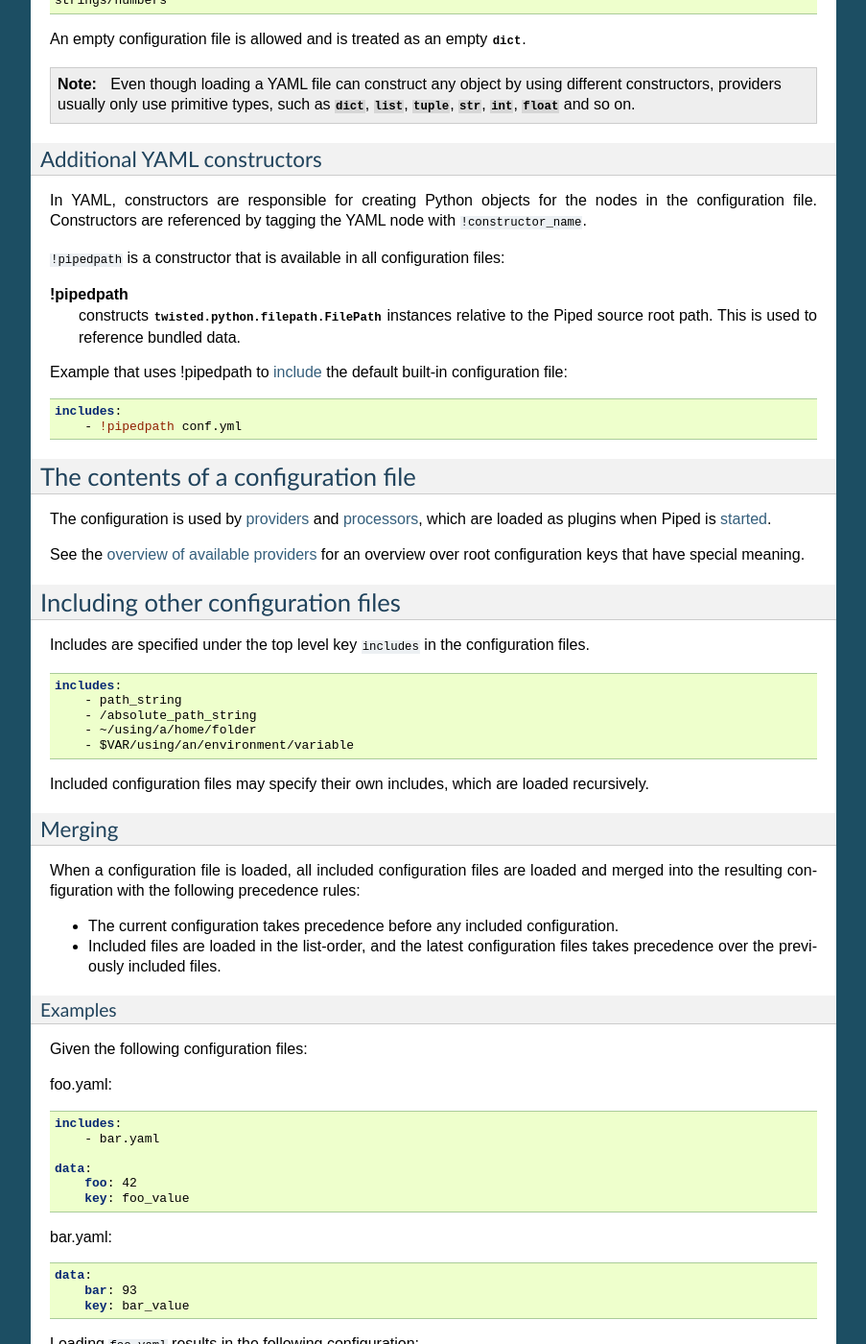
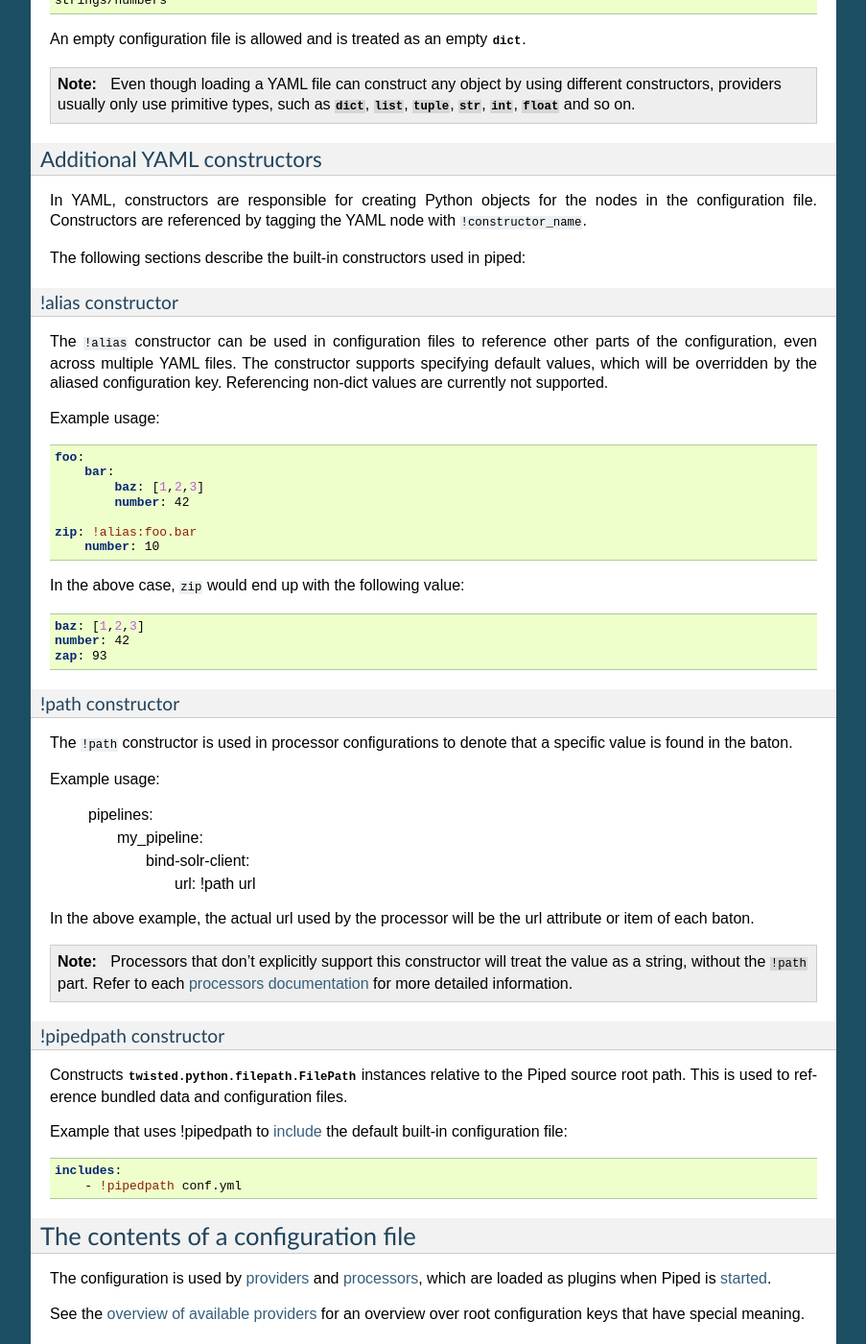
Before and after one commit to foundit/Piped, a Sphinx documentation site: the page built from doc/topic/configuration.rst, in a window 1280 px wide and 1400 px high, scrolled down 654 px. Shown: the whole window at 96% size, without its empty margins (198-1101 px from the left). Built offline with Sphinx 7.4.7, drawn with Linux system fonts in a browser that asks for light colours; some of the changed text lies outside the part shown.

Commit message:
improve the documentation of the yaml constructors

```diff
--- a/doc/topic/configuration.rst
+++ b/doc/topic/configuration.rst
@@ -51,17 +51,75 @@ In YAML, constructors are responsible for creating Python objects for the nodes
 in the configuration file. Constructors are referenced by tagging the YAML node
 with ``!constructor_name``.
 
-``!pipedpath`` is a constructor that is available in all configuration files:
+The following sections describe the built-in constructors used in piped:
 
-**!pipedpath**
-    constructs :class:`twisted.python.filepath.FilePath` instances relative to the
-    Piped source root path. This is used to reference bundled data.
 
-Example that uses !pipedpath to :ref:`include <topic-configuration-includes>` the default built-in configuration file::
+.. _alias-constructor:
+
+!alias constructor
+""""""""""""""""""
+
+The ``!alias`` constructor can be used in configuration files to reference other parts of the configuration, even across
+multiple YAML files. The constructor supports specifying default values, which will be overridden by the aliased configuration
+key. Referencing non-dict values are currently not supported.
+
+Example usage:
+
+.. code-block:: yaml
+
+    foo:
+        bar:
+            baz: [1,2,3]
+            number: 42
+
+    zip: !alias:foo.bar
+        number: 10
+
+In the above case, ``zip`` would end up with the following value:
+
+.. code-block:: yaml
+
+    baz: [1,2,3]
+    number: 42
+    zap: 93
+
+
+
+.. _path-constructor:
+
+!path constructor
+"""""""""""""""""
+
+The ``!path`` constructor is used in processor configurations to denote that a specific value is found in the baton.
+
+Example usage:
+
+    pipelines:
+        my_pipeline:
+            bind-solr-client:
+                url: !path url
+
+In the above example, the actual url used by the processor will be the url attribute or item of each baton.
+
+.. note:: Processors that don't explicitly support this constructor will treat the value as a string,
+    without the ``!path`` part. Refer to each :doc:`processors documentation </reference/processors>` for more detailed information.
+
+
+
+.. _pipedpath-constructor:
+
+!pipedpath constructor
+""""""""""""""""""""""
+
+Constructs :class:`twisted.python.filepath.FilePath` instances relative to the Piped source root path.
+This is used to reference bundled data and configuration files.
+
+Example that uses !pipedpath to :ref:`include <topic-configuration-includes>` the default built-in configuration file:
+
+.. code-block:: yaml
 
     includes:
         - !pipedpath conf.yml
-
 
 
 The contents of a configuration file
```
Also changed, not shown: 2 other files.
